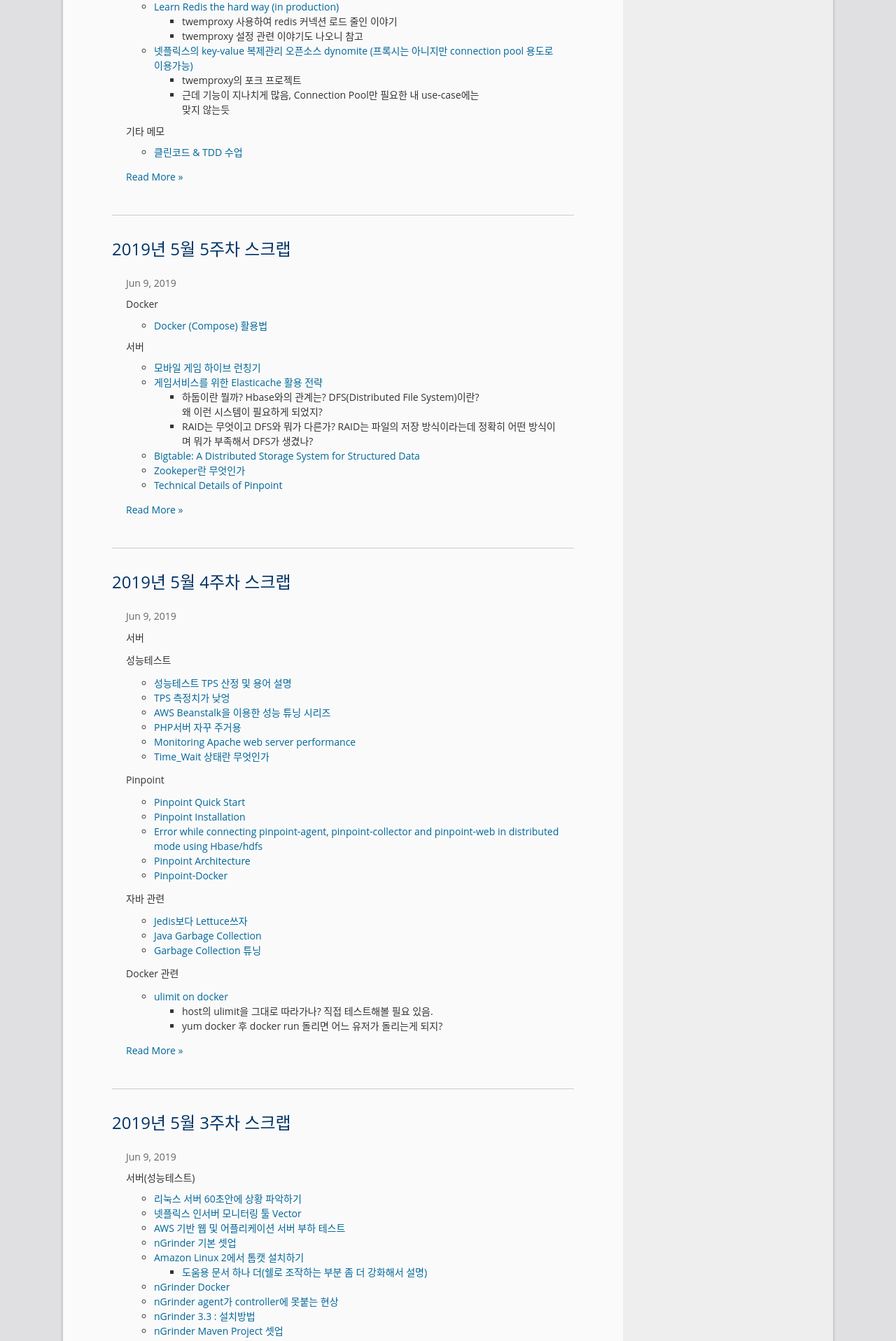
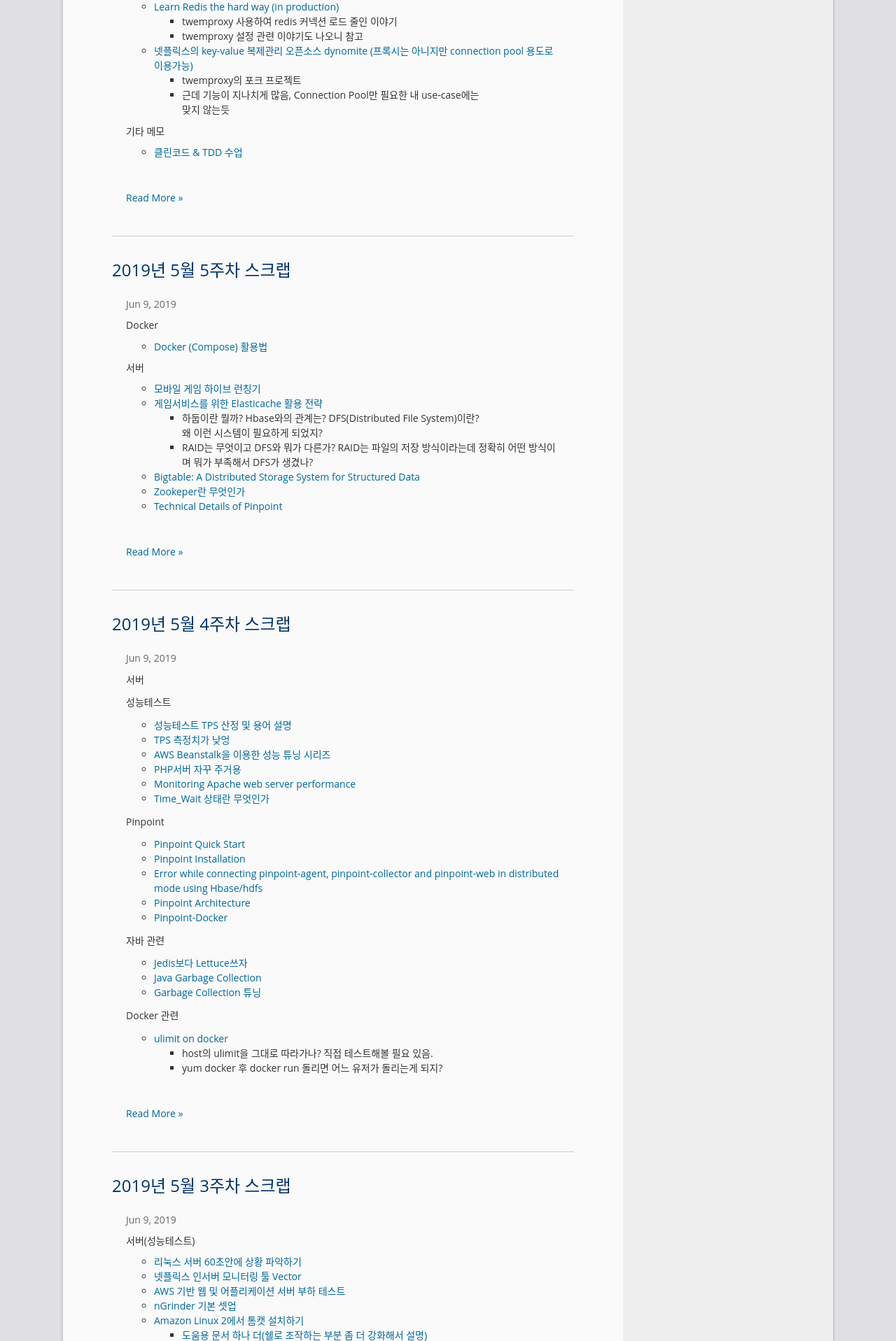
Before and after one commit to GarlicDipping/garlicdipping.github.io, a Jekyll site: the page built from index.html, in a window 1280 px wide. Shown: the part 682-2599 px from the top of the page at 70% size. Built offline with Jekyll 4.4.1, drawn with Linux system fonts in a browser that asks for light colours; the list of posts is cut into pages by our own code.

Commit message:
no message

```diff
--- a/index.html
+++ b/index.html
@@ -18,7 +18,7 @@ layout: default
         <div class="post-excerpt">
           {%   if post.content contains site.excerpt_separator or post.content != post.excerpt %}{{ post.excerpt }}
           {%   else %}{{ post.excerpt }}{% endif %}
-          <div href="{{ post.url | prepend: site.baseurl }}">
+          <div style="height: 30px;" href="{{ post.url | prepend: site.baseurl }}">
             <horizontal-dot ></horizontal-dot>
           </div>
           <p>
```
